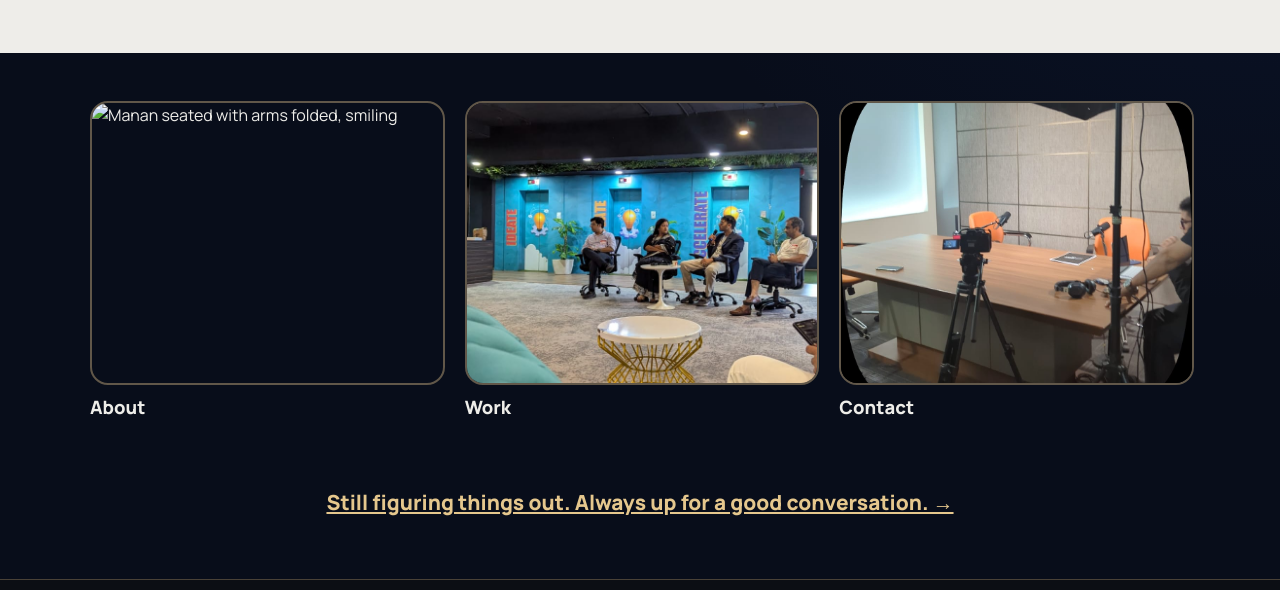
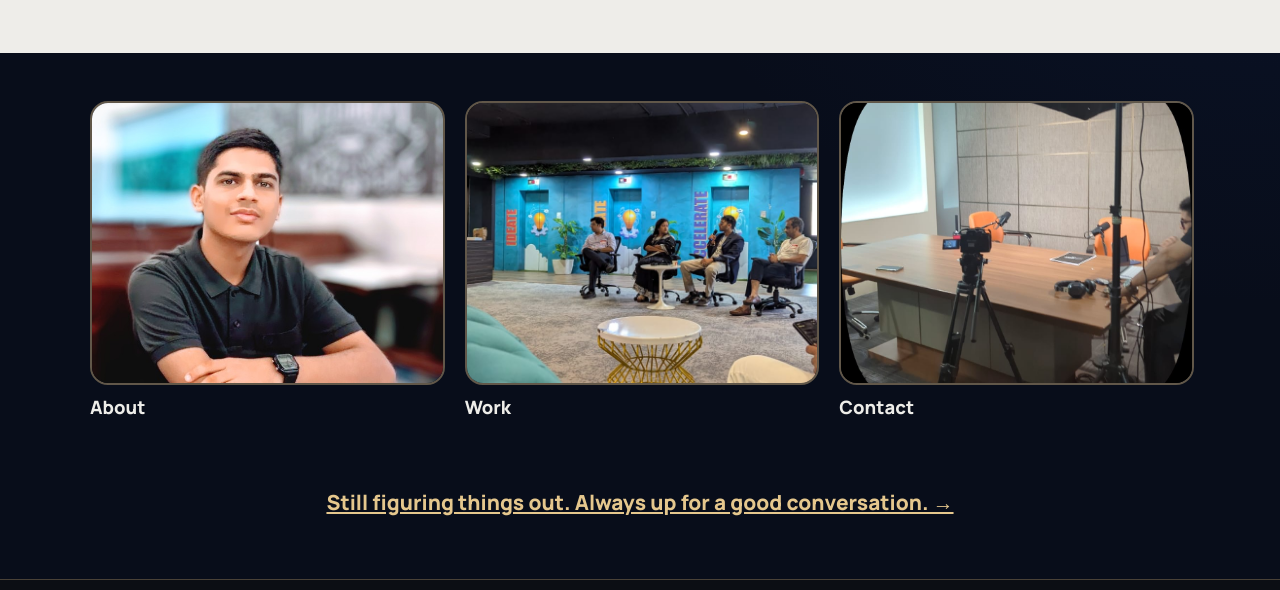
Before and after one commit to mananshahre/portfolio-website, a plain HTML site: page mananshahre-portfolio/index.html in a window 1280 px wide. Shown: the part 2308-2898 px from the top of the page. Drawn offline with Linux system fonts and the light colour scheme.

Commit message:
Update index.html

```diff
--- a/mananshahre-portfolio/index.html
+++ b/mananshahre-portfolio/index.html
@@ -105,7 +105,7 @@
 
 <section class="path-section">
   <a class="path-card" href="about.html">
-    <img src="assets/images/photo-portrait-seated.jpg" alt="Manan seated with arms folded, smiling" width="400">
+    <img src="photo-portrait-seated.jpg" alt="Manan seated with arms folded, smiling" width="400">
     <span class="path-label">About</span>
   </a>
   <a class="path-card" href="work.html">
```
